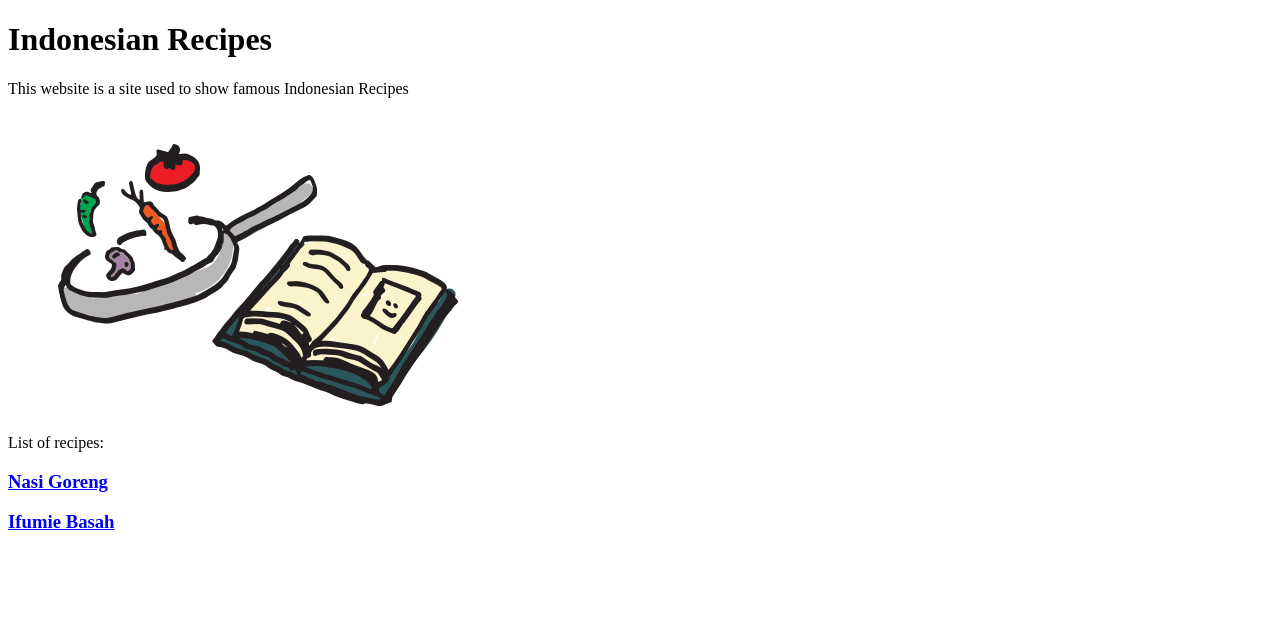
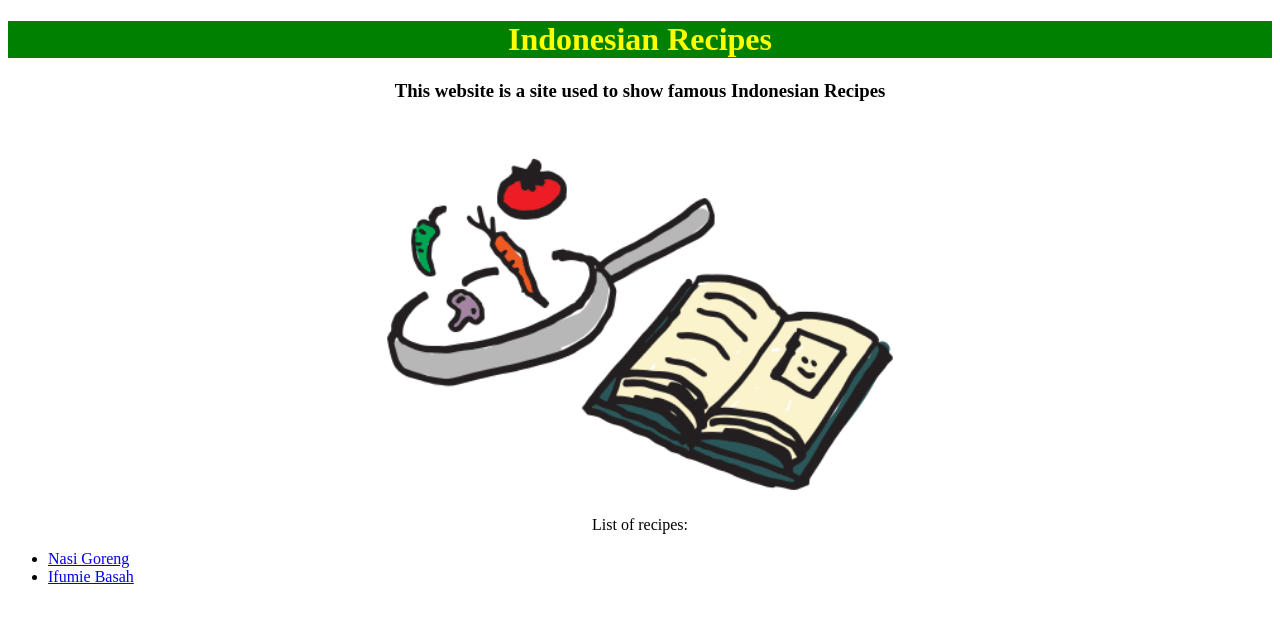
Before and after one commit to nabawiarifin/html-recipes, a plain HTML site: page index.html in a window 1280 px wide. Drawn offline with Linux system fonts and the light colour scheme.

Commit message:
Added some CSS to the pages

```diff
--- a/index.html
+++ b/index.html
@@ -3,21 +3,20 @@
 <head>
     <meta charset="UTF-8">
     <title>Odin Indonesian Recipes</title>
+    <link rel="stylesheet" href="style.css">
 </head>
 
 <body>
-    <h1>Indonesian Recipes</h1>
-    <p>This website is a site used to show famous Indonesian Recipes</p>
-    <img src="./img/CookbookAnimation.gif" alt="Recipes GIF">
+    <h1 class="title">Indonesian Recipes</h1>
+    <h3 class="textcenter">This website is a site used to show famous Indonesian Recipes</h3>
+    <img class="imgcenter" src="./img/CookbookAnimation.gif" alt="Recipes GIF">
 
-    <p>List of recipes:</p>
+    <p class="textcenter">List of recipes:</p>
 
-    <h3>
-        <a href="./recipes/nasi-goreng.html">Nasi Goreng</a>
-    </h3>
+    <ul>
+        <li><a href="./recipes/nasi-goreng.html">Nasi Goreng</a></li>
+        <li><a href="./recipes/ifumie-basah.html">Ifumie Basah</a></li>
+    </ul>
 
-    <h3>
-        <a href="./recipes/ifumie-basah.html">Ifumie Basah</a>
-    </h3>
 </body>
 </html>
--- /dev/null
+++ b/style.css
@@ -0,0 +1,16 @@
+.title{
+    text-align: center;
+    background-color: green;
+    color: yellow;
+}
+
+.textcenter{
+    text-align: center;
+}
+
+.imgcenter{
+    display: block;
+    margin-left: auto;
+    margin-right: auto;
+    width: 50%;
+}
```
Also changed, not shown: recipes/ifumie-basah.html (+3 -2 lines), recipes/nasi-goreng.html (+3 -2 lines).
